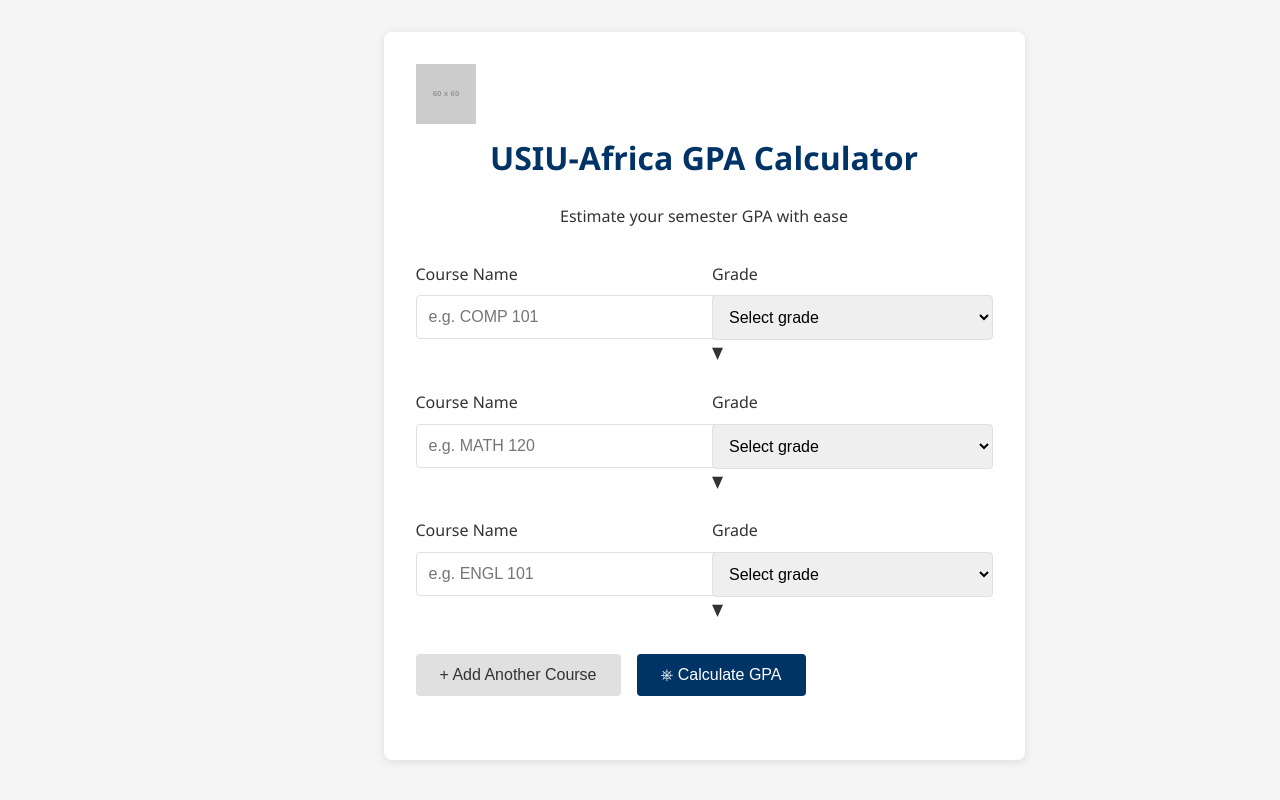
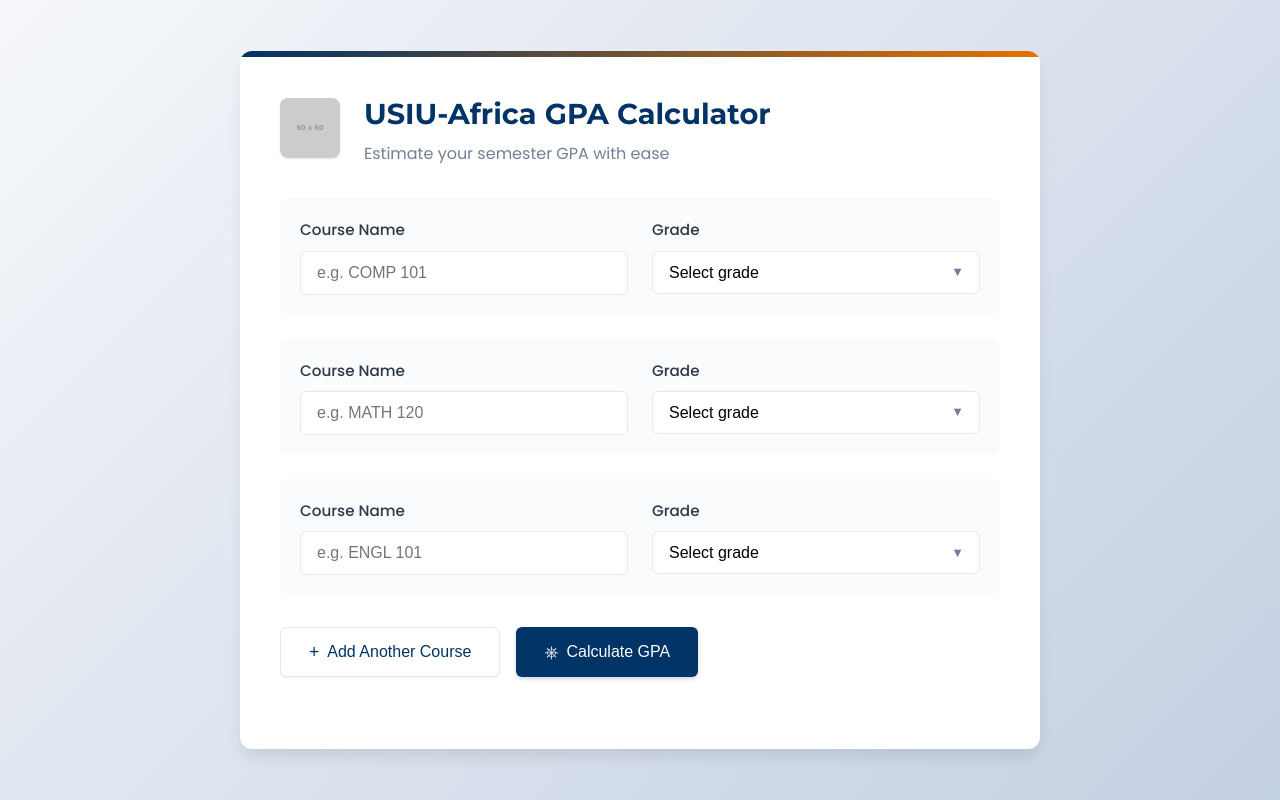
Before and after one commit to Yvonne-Mathenge/End-sem-1, a plain HTML site: page index.html in a window 1280 px wide. Drawn offline with Linux system fonts and the light colour scheme; placeholder pictures from the web are drawn by us.

Commit message:
Update style.css

```diff
--- a/style.css
+++ b/style.css
@@ -1,49 +1,93 @@
-/* Base Styles */
+/* Enhanced Base Styles */
 :root {
     --primary-color: #003366; /* USIU blue */
+    --primary-light: #3d5d8a;
     --secondary-color: #E57200; /* USIU orange */
-    --light-gray: #f5f5f5;
-    --medium-gray: #e0e0e0;
-    --dark-gray: #333;
-    --white: #ffffff;
-    --error-color: #d32f2f;
-    --success-color: #388e3c;
+    --secondary-light: #ff9d3f;
+    --accent-color: #4CAF50;
+    --light-bg: #f8fafc;
+    --card-bg: #ffffff;
+    --text-color: #2d3748;
+    --light-text: #718096;
+    --border-color: #e2e8f0;
+    --error-color: #e53e3e;
+    --success-color: #38a169;
+    --warning-color: #dd6b20;
+    --shadow-sm: 0 1px 3px 0 rgba(0, 0, 0, 0.1);
+    --shadow-md: 0 4px 6px -1px rgba(0, 0, 0, 0.1);
+    --shadow-lg: 0 10px 15px -3px rgba(0, 0, 0, 0.1);
+    --transition: all 0.2s ease-in-out;
+}
+
+* {
+    box-sizing: border-box;
+    margin: 0;
+    padding: 0;
 }
 
 body {
-    font-family: 'Segoe UI', Tahoma, Geneva, Verdana, sans-serif;
+    font-family: 'Poppins', sans-serif;
     line-height: 1.6;
-    color: var(--dark-gray);
-    background-color: var(--light-gray);
-    margin: 0;
-    padding: 0;
+    color: var(--text-color);
+    background-color: var(--light-bg);
+}
+
+.background-wrapper {
     min-height: 100vh;
     display: flex;
     justify-content: center;
-    align-items: flex-start;
+    align-items: center;
+    padding: 2rem;
+    background: linear-gradient(135deg, #f5f7fa 0%, #c3cfe2 100%);
 }
 
 /* Calculator Container */
 .calculator-container {
-    background-color: var(--white);
-    border-radius: 8px;
-    box-shadow: 0 2px 10px rgba(0, 0, 0, 0.1);
-    padding: 2rem;
-    margin: 2rem;
+    background-color: var(--card-bg);
+    border-radius: 12px;
+    box-shadow: var(--shadow-lg);
+    padding: 2.5rem;
     max-width: 800px;
     width: 100%;
+    position: relative;
+    overflow: hidden;
 }
 
-.calculator-container h1 {
-    color: var(--primary-color);
-    margin-top: 0;
-    text-align: center;
+.calculator-container::before {
+    content: '';
+    position: absolute;
+    top: 0;
+    left: 0;
+    width: 100%;
+    height: 6px;
+    background: linear-gradient(90deg, var(--primary-color), var(--secondary-color));
 }
 
-.calculator-container p {
-    text-align: center;
+/* Header Styles */
+.calculator-header {
+    display: flex;
+    align-items: center;
+    gap: 1.5rem;
     margin-bottom: 2rem;
-    color: var(--dark-gray);
+}
+
+.calculator-header .logo {
+    border-radius: 8px;
+    box-shadow: var(--shadow-sm);
+}
+
+.calculator-header h1 {
+    font-family: 'Montserrat', sans-serif;
+    font-size: 1.8rem;
+    font-weight: 700;
+    color: var(--primary-color);
+    margin-bottom: 0.25rem;
+}
+
+.calculator-header .subtitle {
+    font-size: 1rem;
+    color: var(--light-text);
+    font-weight: 400;
 }
 
 /* Form Styles */
@@ -60,8 +104,17 @@ body {
 
 .course-row {
     display: flex;
-    gap: 1rem;
+    gap: 1.5rem;
     flex-wrap: wrap;
+    background-color: rgba(237, 242, 247, 0.3);
+    padding: 1.25rem;
+    border-radius: 8px;
+    transition: var(--transition);
+}
+
+.course-row:hover {
+    background-color: rgba(237, 242, 247, 0.6);
+    box-shadow: var(--shadow-sm);
 }
 
 .input-group {
@@ -73,23 +126,56 @@ body {
     display: block;
     margin-bottom: 0.5rem;
     font-weight: 500;
-    color: var(--dark-gray);
+    color: var(--text-color);
+    font-size: 0.95rem;
 }
 
-.input-group input,
-.input-group select {
+.input-group input {
     width: 100%;
-    padding: 0.75rem;
-    border: 1px solid var(--medium-gray);
-    border-radius: 4px;
+    padding: 0.75rem 1rem;
+    border: 1px solid var(--border-color);
+    border-radius: 6px;
     font-size: 1rem;
-    transition: border-color 0.3s;
+    transition: var(--transition);
+    background-color: var(--card-bg);
 }
 
-.input-group input:focus,
-.input-group select:focus {
+.input-group input:focus {
     outline: none;
-    border-color: var(--primary-color);
+    border-color: var(--primary-light);
+    box-shadow: 0 0 0 3px rgba(0, 51, 102, 0.1);
+}
+
+.select-wrapper {
+    position: relative;
+}
+
+.select-wrapper select {
+    width: 100%;
+    padding: 0.75rem 1rem;
+    border: 1px solid var(--border-color);
+    border-radius: 6px;
+    font-size: 1rem;
+    appearance: none;
+    background-color: var(--card-bg);
+    transition: var(--transition);
+    cursor: pointer;
+}
+
+.select-wrapper select:focus {
+    outline: none;
+    border-color: var(--primary-light);
+    box-shadow: 0 0 0 3px rgba(0, 51, 102, 0.1);
+}
+
+.select-arrow {
+    position: absolute;
+    top: 50%;
+    right: 1rem;
+    transform: translateY(-50%);
+    pointer-events: none;
+    color: var(--light-text);
+    font-size: 0.8rem;
 }
 
 /* Button Styles */
@@ -101,58 +187,123 @@ body {
 }
 
 .btn {
-    padding: 0.75rem 1.5rem;
+    padding: 0.85rem 1.75rem;
     border: none;
-    border-radius: 4px;
+    border-radius: 6px;
     font-size: 1rem;
     font-weight: 500;
     cursor: pointer;
-    transition: all 0.3s;
+    transition: var(--transition);
+    display: inline-flex;
+    align-items: center;
+    gap: 0.5rem;
 }
 
 .btn.primary {
     background-color: var(--primary-color);
     color: white;
+    box-shadow: 0 2px 4px rgba(0, 51, 102, 0.2);
 }
 
 .btn.primary:hover {
-    background-color: #002b52;
+    background-color: var(--primary-light);
+    transform: translateY(-2px);
+    box-shadow: 0 4px 8px rgba(0, 51, 102, 0.3);
 }
 
 .btn.secondary {
-    background-color: var(--medium-gray);
-    color: var(--dark-gray);
+    background-color: white;
+    color: var(--primary-color);
+    border: 1px solid var(--border-color);
+    box-shadow: 0 1px 2px rgba(0, 0, 0, 0.05);
 }
 
 .btn.secondary:hover {
-    background-color: #d0d0d0;
+    background-color: #f7fafc;
+    border-color: var(--primary-light);
+    transform: translateY(-2px);
+    box-shadow: 0 2px 4px rgba(0, 0, 0, 0.1);
+}
+
+.btn-icon {
+    font-size: 1.1rem;
 }
 
 /* Result Container */
 .result-container {
-    background-color: var(--light-gray);
-    border-radius: 8px;
-    padding: 1.5rem;
-    text-align: center;
+    background-color: var(--card-bg);
+    border-radius: 12px;
+    padding: 0;
     margin-top: 1rem;
+    box-shadow: var(--shadow-md);
+    overflow: hidden;
 }
 
-.result-container h2 {
-    margin-top: 0;
+.result-card {
+    padding: 2rem;
+    text-align: center;
+}
+
+.result-card h2 {
+    margin-bottom: 1.5rem;
     color: var(--primary-color);
+    font-family: 'Montserrat', sans-serif;
+}
+
+.gpa-circle {
+    width: 150px;
+    height: 150px;
+    border-radius: 50%;
+    background: linear-gradient(135deg, var(--primary-color), var(--secondary-color));
+    display: flex;
+    justify-content: center;
+    align-items: center;
+    margin: 0 auto 1.5rem;
+    box-shadow: var(--shadow-md);
 }
 
 .gpa-result {
-    font-size: 3rem;
+    font-size: 2.5rem;
     font-weight: bold;
-    margin: 0.5rem 0;
-    color: var(--primary-color);
+    color: white;
+    font-family: 'Montserrat', sans-serif;
 }
 
 .gpa-message {
+    font-size: 1.2rem;
+    margin-bottom: 2rem;
+    font-weight: 500;
+}
+
+.grade-scale {
+    background-color: #f7fafc;
+    padding: 1.5rem;
+    border-radius: 8px;
+    margin-top: 1.5rem;
+}
+
+.grade-scale h3 {
+    margin-bottom: 1rem;
+    color: var(--primary-color);
     font-size: 1.1rem;
-    color: var(--dark-gray);
-    margin-bottom: 0;
+}
+
+.scale-list {
+    list-style: none;
+    display: flex;
+    justify-content: center;
+    gap: 1.5rem;
+    flex-wrap: wrap;
+}
+
+.scale-list li {
+    font-size: 0.95rem;
+    color: var(--text-color);
+}
+
+.grade-letter {
+    font-weight: 600;
+    color: var(--primary-color);
 }
 
 .hidden {
@@ -160,15 +311,25 @@ body {
 }
 
 /* Responsive Design */
-@media (max-width: 600px) {
+@media (max-width: 768px) {
+    .background-wrapper {
+        padding: 1.5rem;
+    }
+
     .calculator-container {
-        padding: 1.5rem;
-        margin: 1rem;
+        padding: 1.75rem;
+    }
+
+    .calculator-header {
+        flex-direction: column;
+        text-align: center;
+        gap: 1rem;
     }
 
     .course-row {
         flex-direction: column;
         gap: 1rem;
+        padding: 1rem;
     }
 
     .input-group {
@@ -181,5 +342,35 @@ body {
 
     .btn {
         width: 100%;
+        justify-content: center;
+    }
+
+    .gpa-circle {
+        width: 120px;
+        height: 120px;
+    }
+
+    .gpa-result {
+        font-size: 2rem;
     }
 }
+
+@media (max-width: 480px) {
+    .background-wrapper {
+        padding: 1rem;
+    }
+
+    .calculator-container {
+        padding: 1.5rem;
+    }
+
+    .result-card {
+        padding: 1.5rem;
+    }
+
+    .scale-list {
+        flex-direction: column;
+        gap: 0.5rem;
+        align-items: center;
+    }
+}
```
